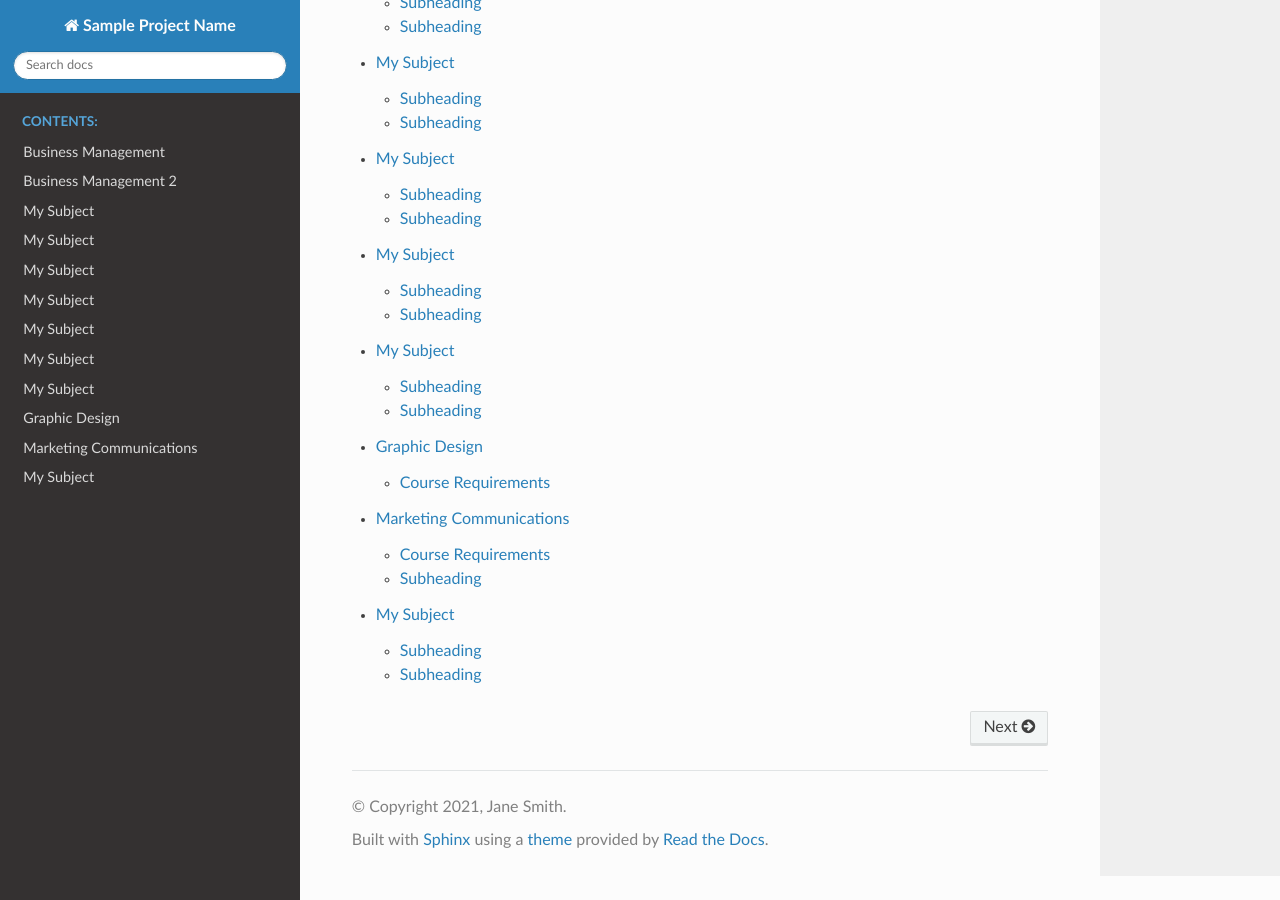
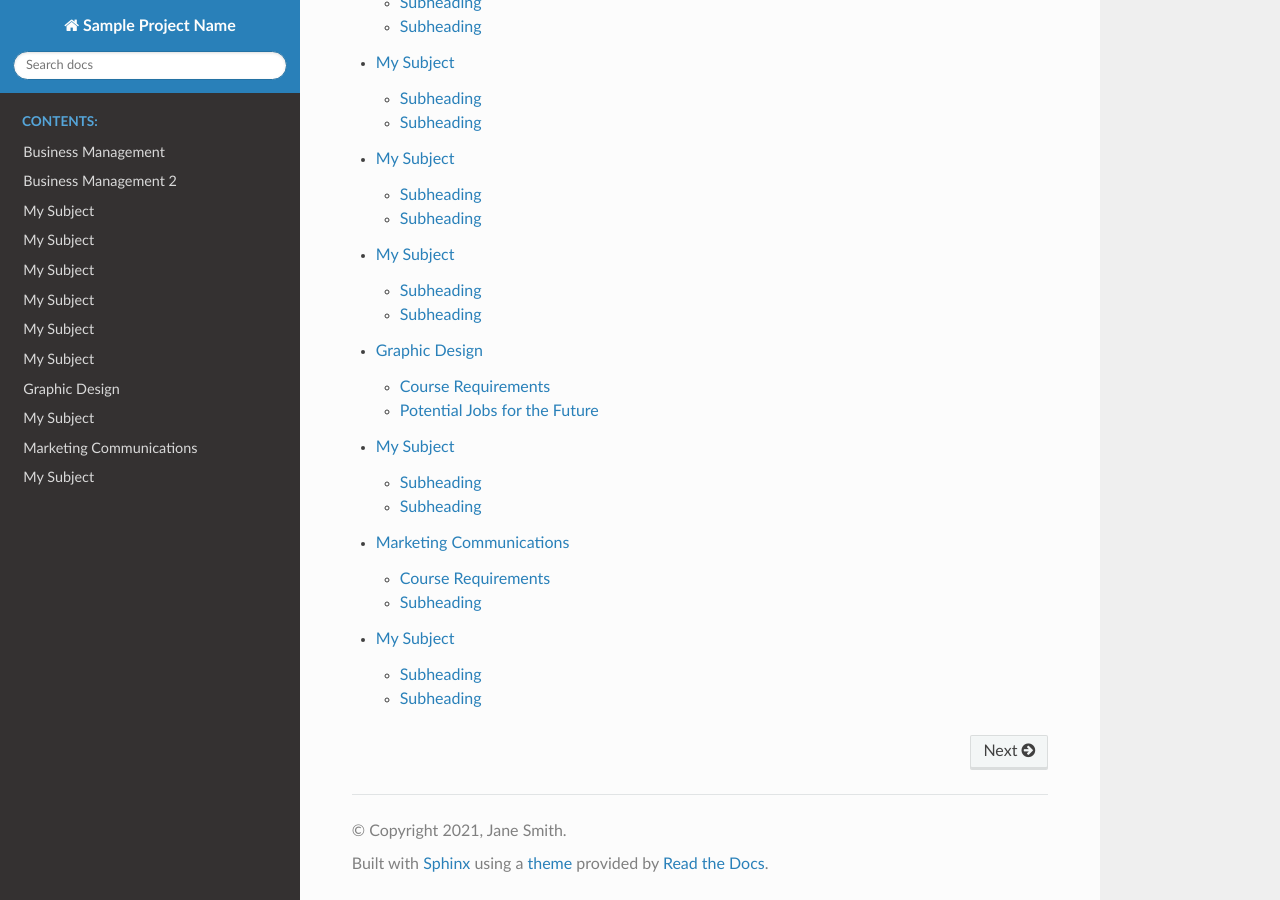
Before and after one commit to burnskatie/majors_template, a Sphinx documentation site: the page built from source/index.rst, in a window 1280 px wide and 900 px high, scrolled down 693 px. Built offline with Sphinx 7.4.7 and the Read the Docs theme 2.0.0, drawn with Linux system fonts in a browser that asks for light colours.

```diff
--- a/source/gd_information/index.rst
+++ b/source/gd_information/index.rst
@@ -43,7 +43,7 @@ GDSN      248      Illustration
 ========= ======== ========================
 
 Potential Jobs for the Future
-~~~~~~~~~~~~~~~~~~~~~~~~~~~~~
+-----------------------------
 
 When it comes to the world of graphic design, there is a broad range of options
 when it comes to finding a job. Here are some examples of potential jobs in the
--- a/source/index.rst
+++ b/source/index.rst
@@ -15,7 +15,7 @@ Simpson students' reviews of their Majors and Minors
    computer_information_systems2/index
    criminal_justice1/index
    criminal_justice2/index
+   gd_information/index
    gd_examples/index
-   gd_information/index
    marketing_comm_one/index
    marketing_comm_two/index
```
